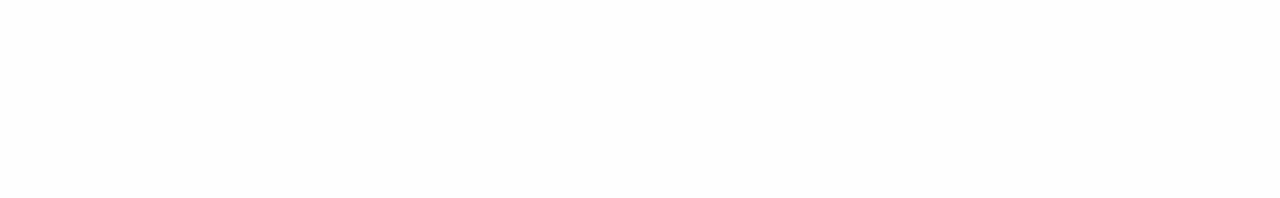
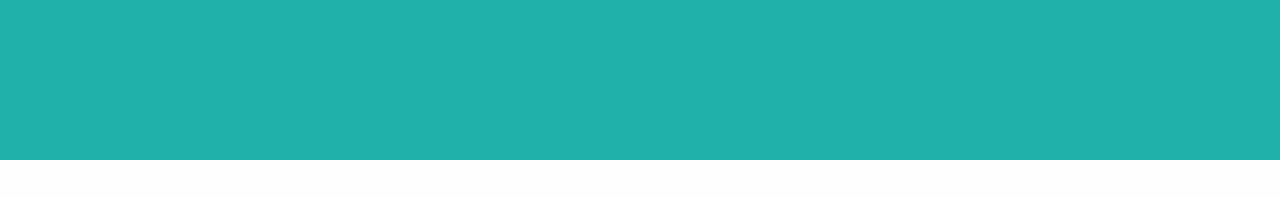
Before and after one commit to Elsis-Sitati/whatsapp-web-ui, a plain HTML site: page foundation-6/index.html in a window 1280 px wide. Drawn offline with Linux system fonts and the light colour scheme.

Commit message:
added & styled first row

```diff
--- a/foundation-6/css/app.css
+++ b/foundation-6/css/app.css
@@ -0,0 +1,4 @@
+div#row1 {
+    height: 20%;
+    background-color: #20b2aa;
+}
--- a/foundation-6/index.html
+++ b/foundation-6/index.html
@@ -4,13 +4,17 @@
     <meta charset="utf-8" />
     <meta http-equiv="x-ua-compatible" content="ie=edge">
     <meta name="viewport" content="width=device-width, initial-scale=1.0" />
-    <title>Foundation | Welcome</title>
+    <title>Whatsapppweb</title>
     <link rel="stylesheet" href="css/foundation.css" />
     <link rel="stylesheet" href="css/app.css" />
   </head>
   <body>
 
+      <!--the green layout-->
+    <div class="row  expanded" id="row1">
+        <div class=" small-12 large-12 columns"></div>
 
+      </div>
 
     <script src="js/vendor/jquery.min.js"></script>
     <script src="js/vendor/what-input.min.js"></script>
```
